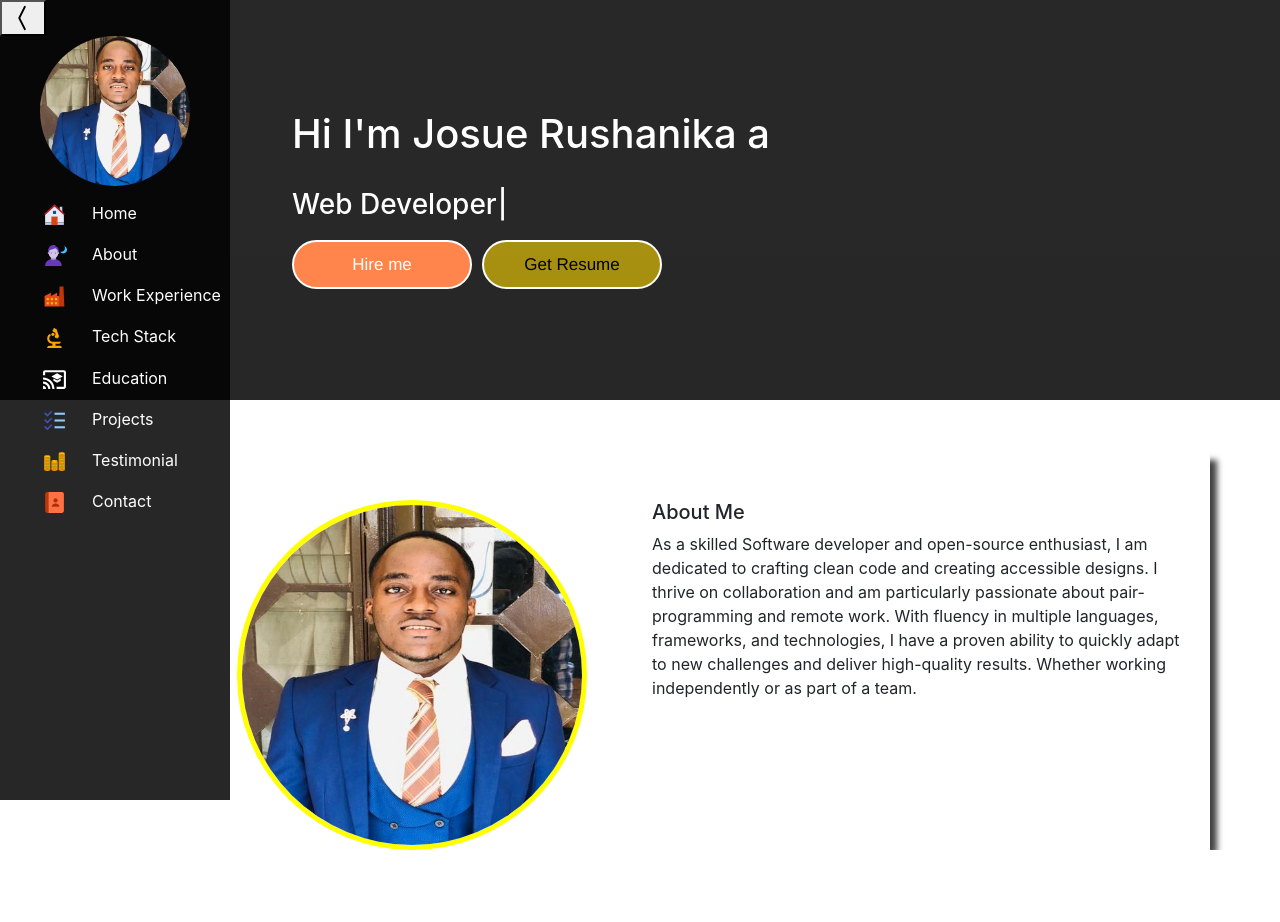
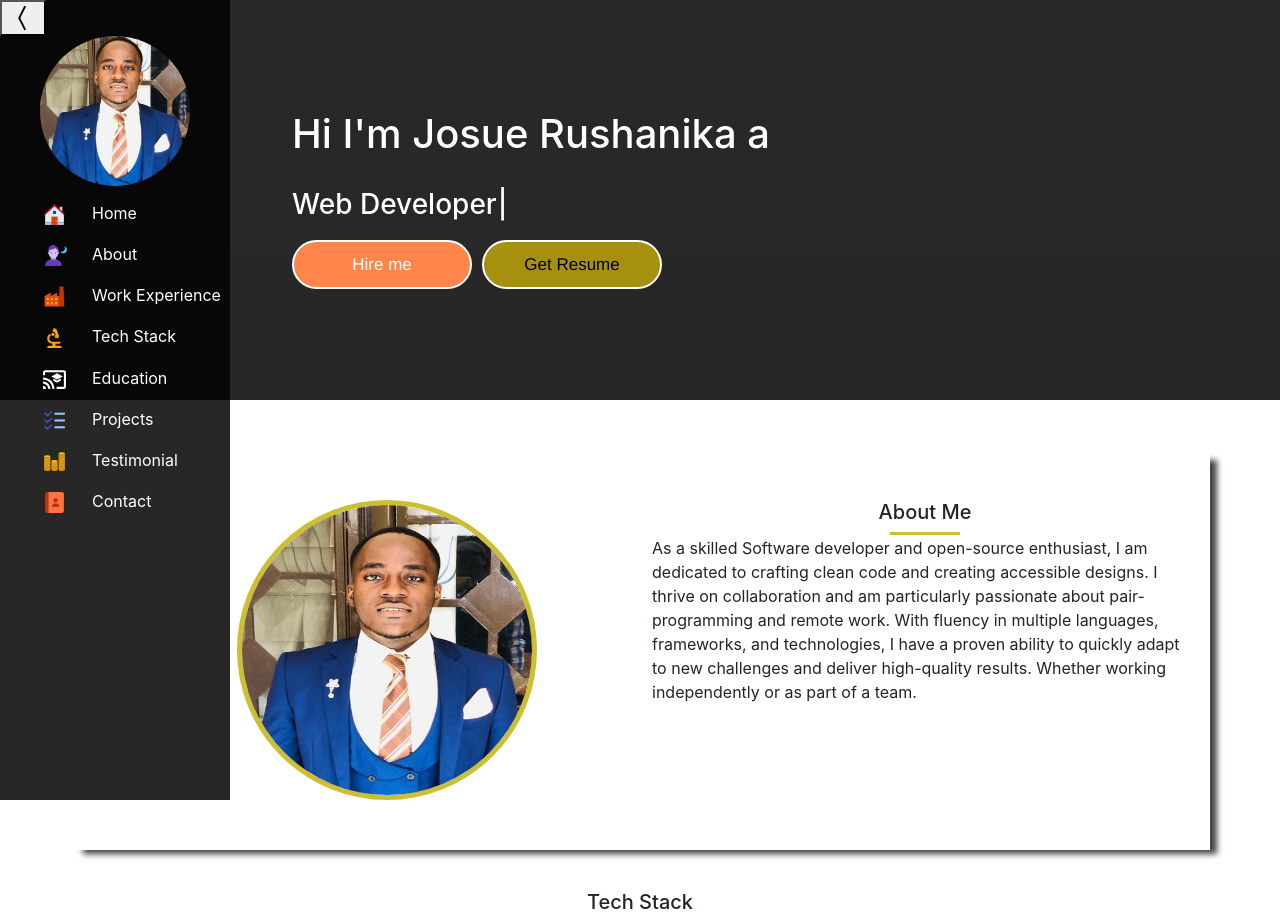
Before and after one commit to josuerushanika/React_Portofolio, a React (Create React App) app in the folder client/: page / in a window 1280 px wide. Before the commit the page ends 850 px from the top, so only its background shows below. Built offline with nearby package versions, Linux system fonts and the light colour scheme.

Commit message:
Update content

```diff
--- a/client/src/App.js
+++ b/client/src/App.js
@@ -1,11 +1,13 @@
 import React from 'react';
 import Sidebar from './Components/Sidebar/Sidebar';
 import About from './Components/About/About';
+import TechStack from './Components/TechStack/TechStack';
 
 const App = () => (
   <>
     <Sidebar />
     <About />
+    <TechStack/>
   </>
 );
 
--- a/client/src/Components/About/About.css
+++ b/client/src/Components/About/About.css
@@ -3,18 +3,30 @@
     -webkit-box-shadow: 10px 7px 6px -3px rgba(0,0,0,0.74);
     -moz-box-shadow: 10px 7px 6px -3px rgba(0,0,0,0.74);
     margin-top: 50px;
+    height: 400px;
 }
 
 .about-image img {
-    height: 350px;
-    width: 350px;
+    height: 300px;
+    width: 300px;
     border-radius: 190px;
     margin-left: 155px;
     margin-top: 50px;
-    border: 5px solid yellow;
+    border: 5px solid  rgb(205, 190, 50);;
 }
 
 .about-details {
     margin-top: 50px;
+}
 
+.about-title h5 {
+    text-align: center;
 }
+
+.line {
+    display: block;
+    width: 70px;
+    height: 3px;
+    margin: 1px auto;
+    background-color: rgb(205, 190, 50);
+}
--- a/client/src/Components/About/About.js
+++ b/client/src/Components/About/About.js
@@ -17,6 +17,7 @@ const About = () => {
                  <div className='about-details'>
                     <div className='about-title'>
                         <h5>About Me</h5>
+                        <span className='line'></span>
                     </div>
                      <p> As a skilled Software
                          developer and open-source enthusiast, I am dedicated to crafting clean code and creating
--- /dev/null
+++ b/client/src/Components/TechStack/TechStack.css
@@ -0,0 +1,8 @@
+.techstack-section {
+    margin-top: 40px;
+    height: auto;
+}
+
+.section-title h5 {
+  text-align: center;
+}
--- /dev/null
+++ b/client/src/Components/TechStack/TechStack.js
@@ -0,0 +1,93 @@
+import React from 'react'
+import "./TechStack.css"
+
+const TechStack = () => {
+
+    const data = [
+        {
+            name: "Full Stack Developer"
+        },
+
+        {
+            name: " Vanilla JavaScript"
+        },
+
+        {
+            name: "React"
+        },
+
+        {
+            name: "CSS"
+        },
+
+        {
+            name: "SQL Server"
+        },
+
+        {
+            name: "PostgreSql"
+        },
+
+        {
+            name: "Mysql"
+        },
+
+        {
+            name: "Lunix"
+        },
+
+        {
+            name: "TCP/IP"
+        },
+
+        {
+            name: "Netlify"
+        },
+
+        {
+            name: "GitHub"
+        },
+
+        {
+            name: "Heroku"
+        },
+
+        {
+            name: "Express js"
+        },
+
+        {
+            name: "C#"
+        },
+
+        {
+            name: "CCNA"
+        },
+
+        {
+            name: "CCNP"
+        },
+
+        {
+            name: "Windows server"
+        },
+
+        {
+            name: "Kali Lunix"
+        },
+    ]
+
+  return (
+    <div className='container techstack-section'>
+       <div className='section-title'>
+            <h5>Tech Stack</h5>
+       </div>
+
+       <div className='row'>
+
+       </div>
+    </div>
+  )
+}
+
+export default TechStack
```
